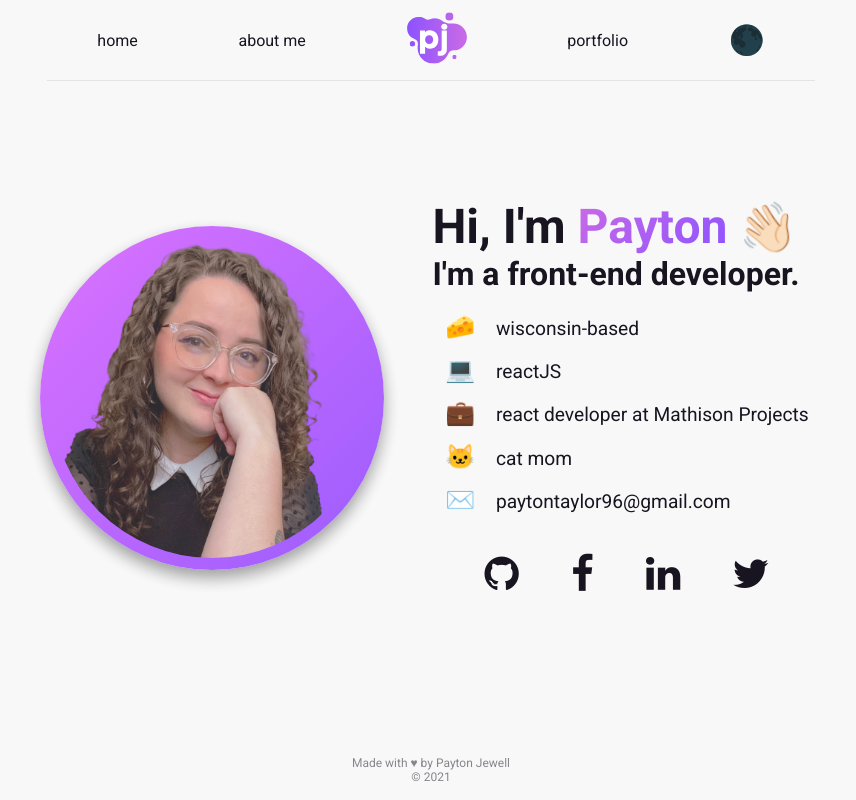
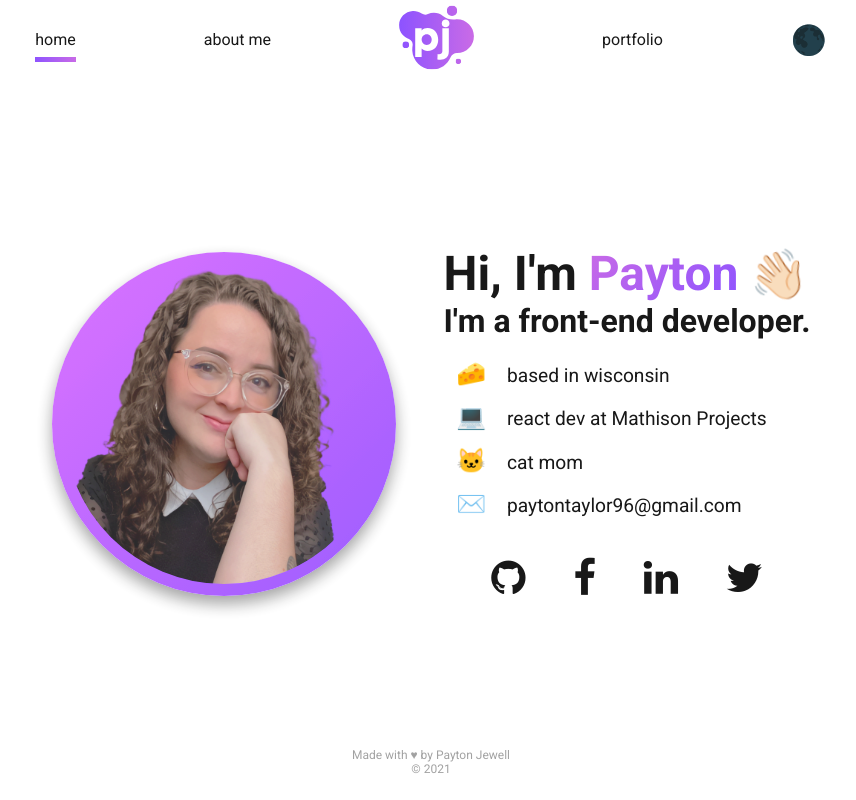
Before and after one commit to paytonjewell/ReactPortfolioTemplate, a React (Create React App) app: page /#/ in a window 1280 px wide. Shown: the whole page, without its empty margins (209-1065 px from the left). Built offline with nearby package versions, Linux system fonts and the light colour scheme; the HTML template or start-up script is replaced by a standard one.

Commit message:
updated navbar styles, dark mode

```diff
--- a/src/components/BaseLayout.js
+++ b/src/components/BaseLayout.js
@@ -2,13 +2,15 @@ import React, {useState} from 'react';
 import Style from './BaseLayout.module.scss'
 import classNames from 'classnames';
 import Navbar from "./Navbar";
-import {Switch, Route} from 'react-router-dom';
+import {Switch, Route, useLocation} from 'react-router-dom';
 import Home from "./home/Home";
 import About from "./about/About";
 import Portfolio from "./portfolio/Portfolio";
 
 export default function BaseLayout() {
     let [darkMode, setDarkMode] = useState(false);
+    const location = useLocation();
+    const path = location.pathname;
 
     function handleClick() {
         darkMode ? setDarkMode(false) : setDarkMode(true);
@@ -16,10 +18,8 @@ export default function BaseLayout() {
 
     return (
         <div className={classNames(Style.container, darkMode ? Style.dark : Style.light)}>
-            <Navbar darkMode={darkMode} handleClick={handleClick}/>
-            <main>
-                <Main />
-            </main>
+            <Navbar darkMode={darkMode} handleClick={handleClick} path={path} />
+            <Main />
             <footer>
                 <p>Made with &hearts; by Payton Jewell</p>
                 <p>&copy; 2021</p>
@@ -30,8 +30,8 @@ export default function BaseLayout() {
 
 const Main = () => (
     <Switch>
-        <Route exact path='/' component={Home}></Route>
-        <Route exact path='/about' component={About}></Route>
-        <Route exact path='/portfolio' component={Portfolio}></Route>
+        <Route exact path='/' component={Home} />
+        <Route exact path='/about' component={About} />
+        <Route exact path='/portfolio' component={Portfolio} />
     </Switch>
 );
--- a/src/components/BaseLayout.module.scss
+++ b/src/components/BaseLayout.module.scss
@@ -1,13 +1,13 @@
 @import "src/variables.modules";
 
 .light {
-  background-color: $white;
+  background-color: white;
   color: $dark;
   transition: all 400ms;
 }
 
 .dark {
-  background-color: #312d43;
+  background-color: #1f1f1f;
   color: $white;
   transition: all 400ms;
   a, i {
@@ -22,10 +22,6 @@
   }
   footer {
     color: $white;
-  }
-
-  nav {
-    background-color: #312d43;
   }
 
   div > section > div:first-child {
@@ -55,16 +51,11 @@
   min-height: 100vh;
 }
 
-main {
-  padding-top: 40px;
-}
-
 footer {
   display: flex;
   flex-direction: column;
-  justify-content: flex-end;
   align-items: center;
-  padding: 1.5rem 0 1rem 0;
-  opacity: 0.5;
+  padding: 1.5rem 0;
+  opacity: 0.4;
   color: $dark;
 }
--- a/src/components/Navbar.js
+++ b/src/components/Navbar.js
@@ -5,14 +5,19 @@ import Style from './Navbar.module.scss';
 import Toggler from "./home/Toggler";
 import classNames from 'classnames';
 
-export default function Navbar({darkMode, handleClick}) {
+export default function Navbar({darkMode, handleClick, path}) {
+    const active = {
+        borderBottom: "5px solid",
+        borderImageSource: "linear-gradient(to right, #8d53ff, #ca6be6",
+        borderImageSlice: 1
+    }
     return (
-        <nav>
-            <ul className={classNames(Style.navList, darkMode ? Style.dark : null)}>
-                <li><NavLink exact activeClassName="current" to='/'>Home</NavLink></li>
-                <li><NavLink exact activeClassName="current" to='/about'>About Me</NavLink></li>
+        <nav className={path !== "/" && Style.fixed}>
+            <ul className={Style.navList}>
+                <li><NavLink exact activeClassName="current" to='/' activeStyle={active}>Home</NavLink></li>
+                <li><NavLink exact activeClassName="current" to='/about' activeStyle={active}>About Me</NavLink></li>
                 <li><NavLink exact activeClassName="none" to='/'><img className={Style.none} alt="logo" src={logo} /></NavLink></li>
-                <li><NavLink exact activeClassName="current" to='/portfolio'>Portfolio</NavLink></li>
+                <li><NavLink exact activeClassName="current" to='/portfolio' activeStyle={active}>Portfolio</NavLink></li>
                 <Toggler darkMode={darkMode} handleClick={handleClick}/>
             </ul>
         </nav>
--- a/src/components/Navbar.module.scss
+++ b/src/components/Navbar.module.scss
@@ -1,52 +1,42 @@
 @import "src/variables.modules";
 
 nav {
+  width: 100%;
+  background-color: white;
+
+  &.fixed {
     position: fixed;
     top: 0;
-  width: 100%;
     z-index: 100;
-  background-color: $white;
   }
 
   .navList {
-  display: grid;
-  grid-template-columns: repeat(5, auto);
-  max-width: 90%;
-  justify-items: center;
+    display: flex;
+    gap: 2rem;
+    justify-content: center;
     align-items: center;
-  border-bottom: 1px solid #e4e4e4;
     text-transform: lowercase;
-  margin: 0 auto;
     font-size: 1rem;
 
     @media only screen and (min-width: 940px) {
-    max-width: 60%;
+      gap: 8rem;
+    }
+
+    li > a {
+      padding-bottom: 0.5rem;
+    }
+
+    li {
+      transition: all 250ms ease;
+
+      &:hover {
+        transform: translateY(-3px);
+        transition: all 250ms ease;
+      }
     }
 
     img {
-    height: 60px;
-  }
-
-  a {
-    color: $dark;
-    padding: 0.5rem 0;
-  }
-
-  li {
-    padding: 0.5rem 0;
-    :hover, .current {
-      border-bottom: 3px solid $purple;
-    }
-    .none:hover {
-      border-bottom: none;
+      height: 75px;
     }
   }
 }
-
-.dark a {
-  color: $white;
-}
-
-.dark .topRow {
-  background-color: rgb(87,94,100);
-}
--- a/src/components/about/About.js
+++ b/src/components/about/About.js
@@ -70,7 +70,7 @@ export default function About() {
     }
 
     return (
-        <div>
+        <div className={Style.main}>
             <Terminal text={aboutMeText()}/>
             <Terminal text={skillsText()}/>
             <Terminal text={miscText()}/>
--- a/src/components/about/About.module.scss
+++ b/src/components/about/About.module.scss
@@ -13,6 +13,10 @@
   margin-right: 1rem;
 }
 
+.main {
+  padding-top: 60px;
+}
+
 .skills {
   columns: 1;
   margin-bottom: 1rem;
--- a/src/components/home/Home.js
+++ b/src/components/home/Home.js
@@ -9,17 +9,12 @@ const bioBullets = [
     {
         link: "https://www.travelwisconsin.com/",
         emoji: "🧀",
-        text: "wisconsin-based"
-    },
-    {
-        link: "https://github.com/paytonjewell?tab=repositories",
-        emoji: "💻",
-        text: "reactJS"
+        text: "based in wisconsin"
     },
     {
         link: null,
-        emoji: "💼",
-        text: "react developer at Mathison Projects"
+        emoji: "💻",
+        text: "react dev at Mathison Projects"
     },
     {
         link: "https://user-images.githubusercontent.com/18350557/94314005-5c9f6e00-ff45-11ea-86a1-5db9e1371750.jpg",
--- a/src/components/home/Home.module.scss
+++ b/src/components/home/Home.module.scss
@@ -58,8 +58,8 @@ main {
 }
 
 .avatar {
-  width: 30vh;
-  height: 30vh;
+  width: 35vh;
+  height: 35vh;
   border-radius: 50%;
   background: linear-gradient(to bottom right, $pink, $purple);
   padding: .75rem;
--- a/src/components/portfolio/Portfolio.module.scss
+++ b/src/components/portfolio/Portfolio.module.scss
@@ -1,4 +1,8 @@
 @import "src/variables.modules";
+
+main {
+  padding-top: 60px;
+}
 
 .projectsGrid {
   display: grid;
--- a/src/variables.modules.scss
+++ b/src/variables.modules.scss
@@ -1,7 +1,9 @@
 $purple: #8D53FF;
 $pink: #CA6BE6;
 $white: #f8f8f8;
-$dark: #181521;
+$dark: #181818;
+
+$transition: all 250ms ease;
 
 .shadowed {
   box-shadow: 0 .5rem 1rem rgba(0,0,0,0.4);
```
Also changed, not shown: src/img/self.png. Lines whose indentation alone changed are shown as unchanged.
